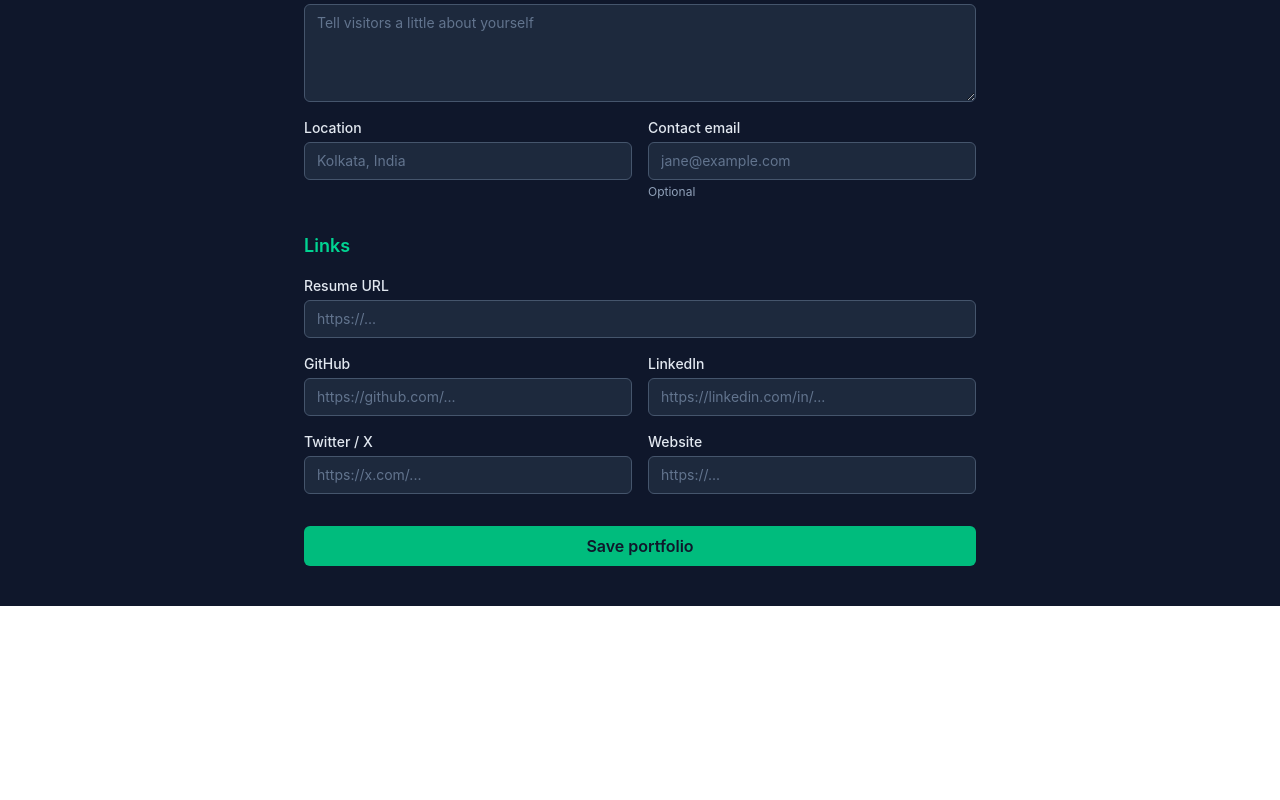
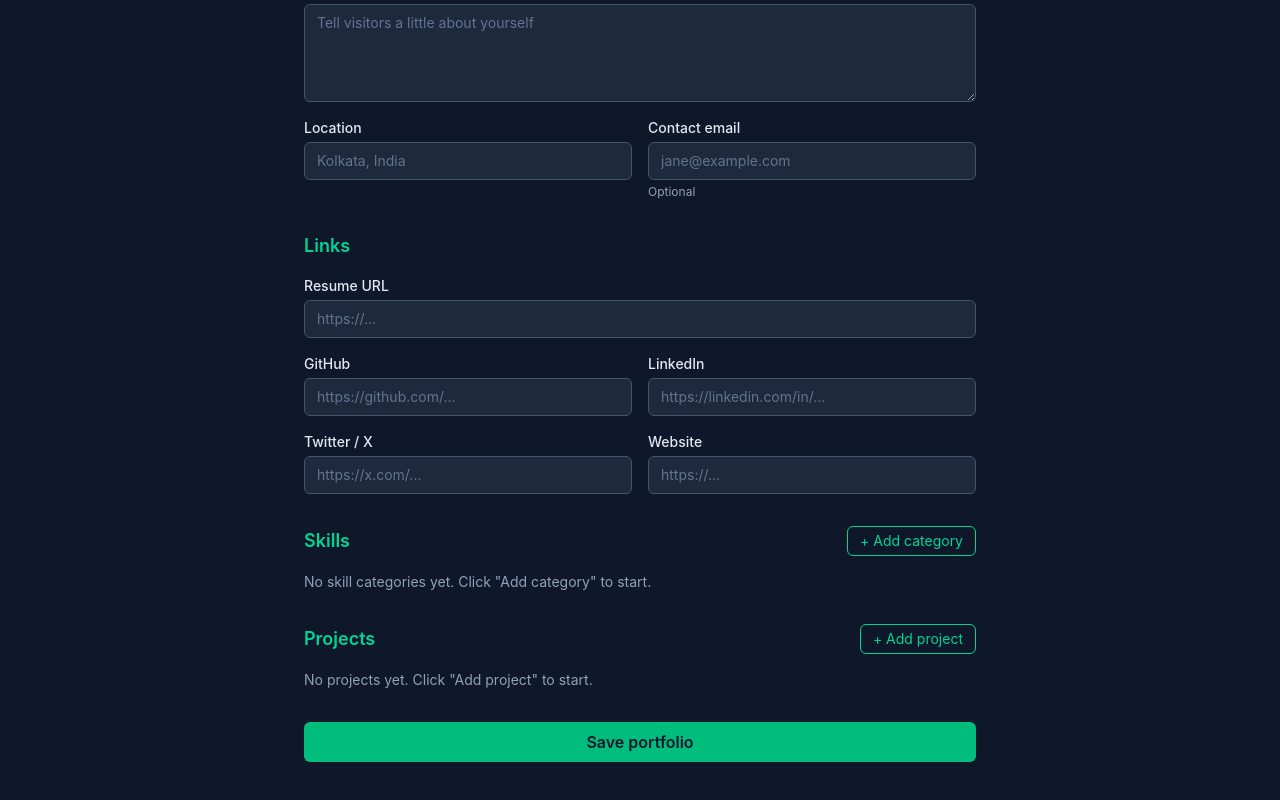
Before and after one commit to Ayan-Imam/codefolio, a React (Vite) app in the folder client/: page / in a window 1280 px wide. Shown: the part 348-1148 px from the top of the page. Before the commit the page ends 954 px from the top, so only its background shows below. Built offline with nearby package versions, Linux system fonts and the light colour scheme.

Commit message:
feat(client): add dynamic skills and projects sections

```diff
--- a/client/src/components/dashboard/DashboardForm.jsx
+++ b/client/src/components/dashboard/DashboardForm.jsx
@@ -1,14 +1,9 @@
 import { useFormContext } from 'react-hook-form'
 import FormField from '../common/FormField.jsx'
-import { inputClass } from '../../utils/formStyles.js'
-
-const URL_RULE = {
-  value: /^https?:\/\/\S+$/i,
-  message: 'Must start with http:// or https://',
-}
-
-// Columns appear when there is room and wrap to one column when there is not
-const rowClass = 'grid grid-cols-[repeat(auto-fit,minmax(14rem,1fr))] gap-4'
+import { inputClass, rowClass } from '../../utils/formStyles.js'
+import { URL_RULE } from '../../utils/formRules.js'
+import SkillsSection from './SkillsSection.jsx'
+import ProjectsSection from './ProjectsSection.jsx'
 
 function DashboardForm({ onSubmit }) {
   // The form is created in DashboardPage and shared through FormProvider
@@ -159,6 +154,11 @@ function DashboardForm({ onSubmit }) {
         </div>
       </section>
 
+      {/* ---------- Repeating sections ---------- */}
+      <SkillsSection />
+
+      <ProjectsSection />
+
       <button
         type="submit"
         disabled={isSubmitting}
--- /dev/null
+++ b/client/src/components/dashboard/ProjectsSection.jsx
@@ -0,0 +1,120 @@
+import { useFieldArray, useFormContext } from 'react-hook-form'
+import FormField from '../common/FormField.jsx'
+import { inputClass, rowClass } from '../../utils/formStyles.js'
+import { URL_RULE } from '../../utils/formRules.js'
+
+const emptyProject = {
+  title: '',
+  description: '',
+  imageUrl: '',
+  githubUrl: '',
+  liveUrl: '',
+}
+
+function ProjectsSection() {
+  const {
+    register,
+    control,
+    formState: { errors },
+  } = useFormContext()
+
+  const { fields, append, remove } = useFieldArray({ control, name: 'projects' })
+
+  return (
+    <section className="flex flex-col gap-4">
+      <div className="flex items-center justify-between">
+        <h2 className="text-lg font-semibold text-emerald-400">Projects</h2>
+        <button
+          type="button"
+          onClick={() => append(emptyProject)}
+          className="rounded-md border border-emerald-400 px-3 py-1 text-sm text-emerald-400 hover:bg-emerald-400 hover:text-slate-900"
+        >
+          + Add project
+        </button>
+      </div>
+
+      {fields.length === 0 && (
+        <p className="text-sm text-slate-400">
+          No projects yet. Click "Add project" to start.
+        </p>
+      )}
+
+      {fields.map((field, index) => {
+        const rowErrors = errors.projects?.[index] || {}
+
+        return (
+          <div
+            key={field.id}
+            className="flex flex-col gap-4 rounded-lg border border-slate-700 p-4"
+          >
+            <h3 className="text-sm font-semibold text-slate-300">
+              Project {index + 1}
+            </h3>
+
+            <FormField label="Title *" error={rowErrors.title}>
+              <input
+                className={inputClass}
+                placeholder="CodeFolio"
+                {...register(`projects.${index}.title`, {
+                  required: 'Project title is required',
+                  maxLength: { value: 100, message: 'At most 100 characters' },
+                })}
+              />
+            </FormField>
+
+            <FormField label="Description" error={rowErrors.description}>
+              <textarea
+                rows={3}
+                className={inputClass}
+                placeholder="What does it do? What did you build it with?"
+                {...register(`projects.${index}.description`, {
+                  maxLength: { value: 1000, message: 'At most 1000 characters' },
+                })}
+              />
+            </FormField>
+
+            <FormField
+              label="Screenshot URL"
+              hint="Image upload comes later; for now paste a link"
+              error={rowErrors.imageUrl}
+            >
+              <input
+                className={inputClass}
+                placeholder="https://..."
+                {...register(`projects.${index}.imageUrl`, { pattern: URL_RULE })}
+              />
+            </FormField>
+
+            <div className={rowClass}>
+              <FormField label="GitHub repo" error={rowErrors.githubUrl}>
+                <input
+                  className={inputClass}
+                  placeholder="https://github.com/..."
+                  {...register(`projects.${index}.githubUrl`, { pattern: URL_RULE })}
+                />
+              </FormField>
+
+              <FormField label="Live link" error={rowErrors.liveUrl}>
+                <input
+                  className={inputClass}
+                  placeholder="https://..."
+                  {...register(`projects.${index}.liveUrl`, { pattern: URL_RULE })}
+                />
+              </FormField>
+            </div>
+
+            <button
+              type="button"
+              onClick={() => remove(index)}
+              className="self-start text-sm text-red-400 hover:text-red-300"
+            >
+              Remove project
+            </button>
+          </div>
+        )
+      })}
+    </section>
+  )
+}
+
+export default ProjectsSection
--- /dev/null
+++ b/client/src/components/dashboard/SkillsSection.jsx
@@ -0,0 +1,85 @@
+import { useFieldArray, useFormContext } from 'react-hook-form'
+import FormField from '../common/FormField.jsx'
+import { inputClass, rowClass } from '../../utils/formStyles.js'
+import { parseSkillItems } from '../../utils/formatUserData.js'
+
+function SkillsSection() {
+  const {
+    register,
+    control,
+    formState: { errors },
+  } = useFormContext()
+
+  const { fields, append, remove } = useFieldArray({ control, name: 'skills' })
+
+  return (
+    <section className="flex flex-col gap-4">
+      <div className="flex items-center justify-between">
+        <h2 className="text-lg font-semibold text-emerald-400">Skills</h2>
+        <button
+          type="button"
+          onClick={() => append({ category: '', itemsText: '' })}
+          className="rounded-md border border-emerald-400 px-3 py-1 text-sm text-emerald-400 hover:bg-emerald-400 hover:text-slate-900"
+        >
+          + Add category
+        </button>
+      </div>
+
+      {fields.length === 0 && (
+        <p className="text-sm text-slate-400">
+          No skill categories yet. Click "Add category" to start.
+        </p>
+      )}
+
+      {fields.map((field, index) => {
+        const rowErrors = errors.skills?.[index] || {}
+
+        return (
+          <div
+            key={field.id}
+            className="flex flex-col gap-4 rounded-lg border border-slate-700 p-4"
+          >
+            <div className={rowClass}>
+              <FormField label="Category *" error={rowErrors.category}>
+                <input
+                  className={inputClass}
+                  placeholder="Frontend"
+                  {...register(`skills.${index}.category`, {
+                    required: 'Category name is required',
+                    maxLength: { value: 50, message: 'At most 50 characters' },
+                  })}
+                />
+              </FormField>
+
+              <FormField
+                label="Skills"
+                hint="Separate with commas"
+                error={rowErrors.itemsText}
+              >
+                <input
+                  className={inputClass}
+                  placeholder="React, Tailwind CSS"
+                  {...register(`skills.${index}.itemsText`, {
+                    validate: (value) =>
+                      parseSkillItems(value).every((item) => item.length <= 50) ||
+                      'Each skill must be 50 characters or fewer',
+                  })}
+                />
+              </FormField>
+            </div>
+
+            <button
+              type="button"
+              onClick={() => remove(index)}
+              className="self-start text-sm text-red-400 hover:text-red-300"
+            >
+              Remove category
+            </button>
+          </div>
+        )
+      })}
+    </section>
+  )
+}
+
+export default SkillsSection
--- a/client/src/pages/dashboard/DashboardPage.jsx
+++ b/client/src/pages/dashboard/DashboardPage.jsx
@@ -1,7 +1,9 @@
 import { useForm, FormProvider } from 'react-hook-form'
 import DashboardForm from '../../components/dashboard/DashboardForm.jsx'
+import { toApiPayload } from '../../utils/formatUserData.js'
 
-// Same shape as the User model on the server
+// Starting values for the form (same nesting as the User model on the server;
+// skills use `itemsText` here and are converted to `items` by toApiPayload)
 const defaultValues = {
   username: '',
   profile: {
@@ -13,6 +15,8 @@ const defaultValues = {
     resumeUrl: '',
     socialLinks: { github: '', linkedin: '', twitter: '', website: '' },
   },
+  projects: [],
+  skills: [],
 }
 
 function DashboardPage() {
@@ -20,7 +24,7 @@ function DashboardPage() {
 
   // For now we only log the data. Task 2.6 replaces this with the API call.
   const handleSave = (data) => {
-    console.log('Form data ready to send:', data)
+    console.log('Payload ready to send:', toApiPayload(data))
   }
 
   return (
--- /dev/null
+++ b/client/src/utils/formRules.js
@@ -0,0 +1,5 @@
+// Validation rule for optional URL fields (empty values are skipped by React Hook Form)
+export const URL_RULE = {
+  value: /^https?:\/\/\S+$/i,
+  message: 'Must start with http:// or https://',
+}
--- a/client/src/utils/formStyles.js
+++ b/client/src/utils/formStyles.js
@@ -1,4 +1,8 @@
 // Shared input styling, so every form field looks the same.
-// Written as one full string so Tailwind can detect every class.
+// Written as full strings so Tailwind can detect every class.
 export const inputClass =
   'w-full rounded-md border border-slate-600 bg-slate-800 px-3 py-2 text-sm text-white placeholder-slate-500 focus:border-emerald-400 focus:outline-none'
+
+// Columns appear when there is room and wrap to one column when there is not
+export const rowClass =
+  'grid grid-cols-[repeat(auto-fit,minmax(14rem,1fr))] gap-4'
--- /dev/null
+++ b/client/src/utils/formatUserData.js
@@ -0,0 +1,16 @@
+// Turns "React, Node.js , " into ['React', 'Node.js']
+export const parseSkillItems = (text = '') =>
+  text
+    .split(',')
+    .map((item) => item.trim())
+    .filter(Boolean)
+
+// Converts the form's shape into the shape the API expects.
+// Only skills differ: the form has `itemsText`, the API wants an `items` array.
+export const toApiPayload = (data) => ({
+  ...data,
+  skills: (data.skills || []).map((skill) => ({
+    category: skill.category,
+    items: parseSkillItems(skill.itemsText),
+  })),
+})
```
